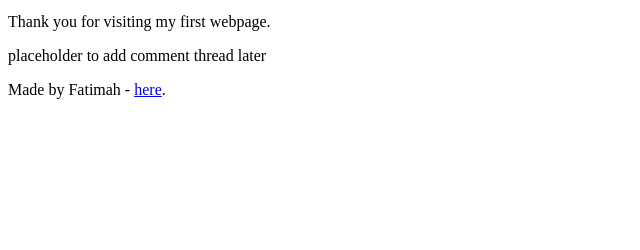
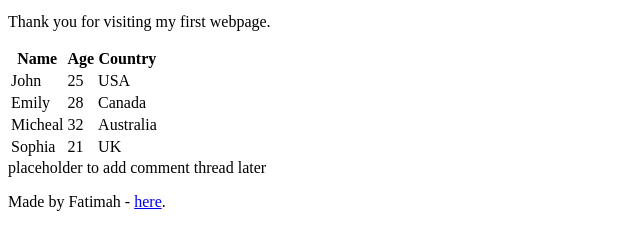
Before and after one commit to Codedivah/My_First_Portfolio, a plain HTML site: page html_basic/index.html in a window 1280 px wide. Shown: the part 490-740 px from the top of the page, without its empty margins (0-640 px from the left). Drawn offline with Linux system fonts and the light colour scheme.

Commit message:
added table to index.html

```diff
--- a/html_basic/index.html
+++ b/html_basic/index.html
@@ -31,6 +31,35 @@
 
     <p> I am excited to learn more about HTML and web development!</p>
     <p>Thank you for visiting my first webpage.</p>
+    <div>
+        <table>
+            <tr>
+                <th>Name</th>
+                <th>Age</th>
+                <th> Country</th>
+            </tr>
+            <tr>
+                <td>John</td>
+                <td>25</td>
+                <td>USA</td>
+            </tr>
+            <tr>
+                <td>Emily</td>
+                <td>28</td>
+                <td>Canada</td>
+            </tr>
+            <tr>
+                <td>Micheal</td>
+                <td>32</td>
+                <td>Australia</td>
+            </tr>
+            <tr>
+                <td>Sophia</td>
+                <td>21</td>
+                <td>UK</td>
+            </tr>
+        </table>
+    </div>
         </article>
             <aside>placeholder to add comment thread later</aside>
     </main>
```
